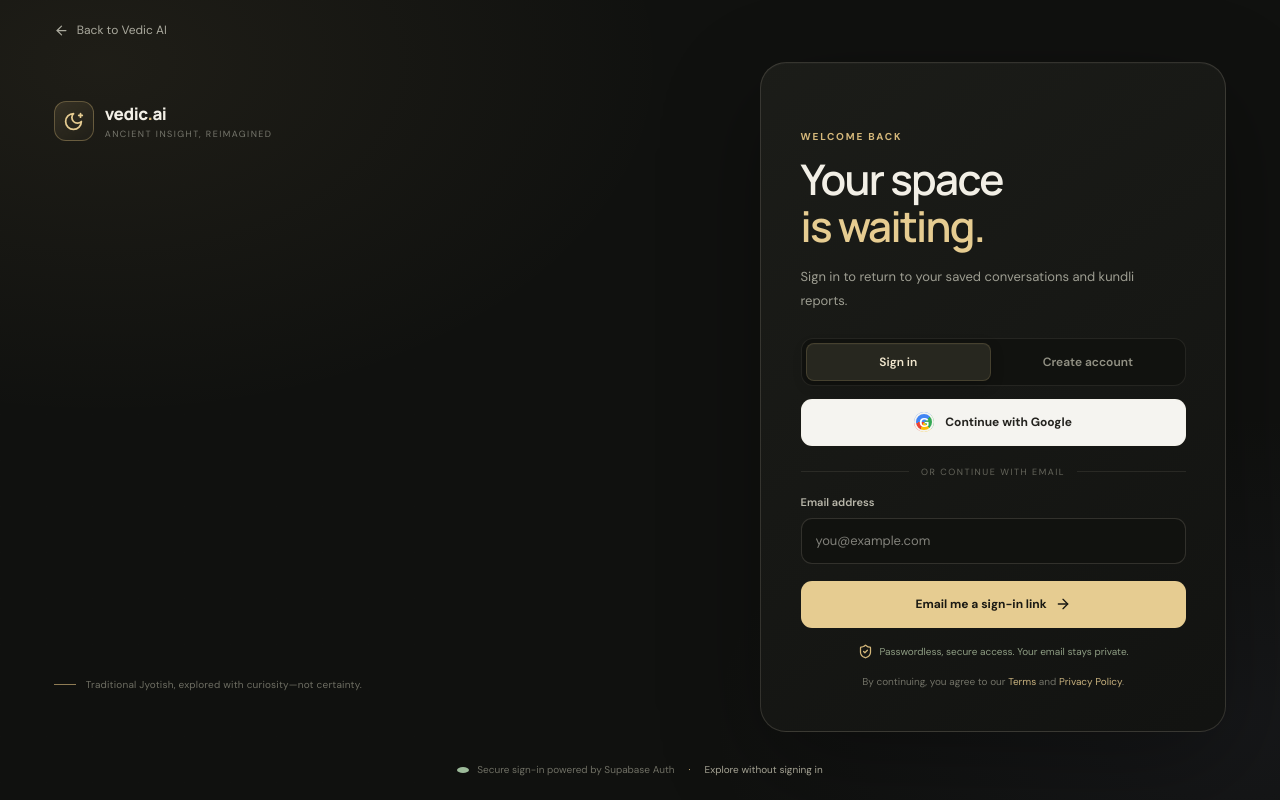
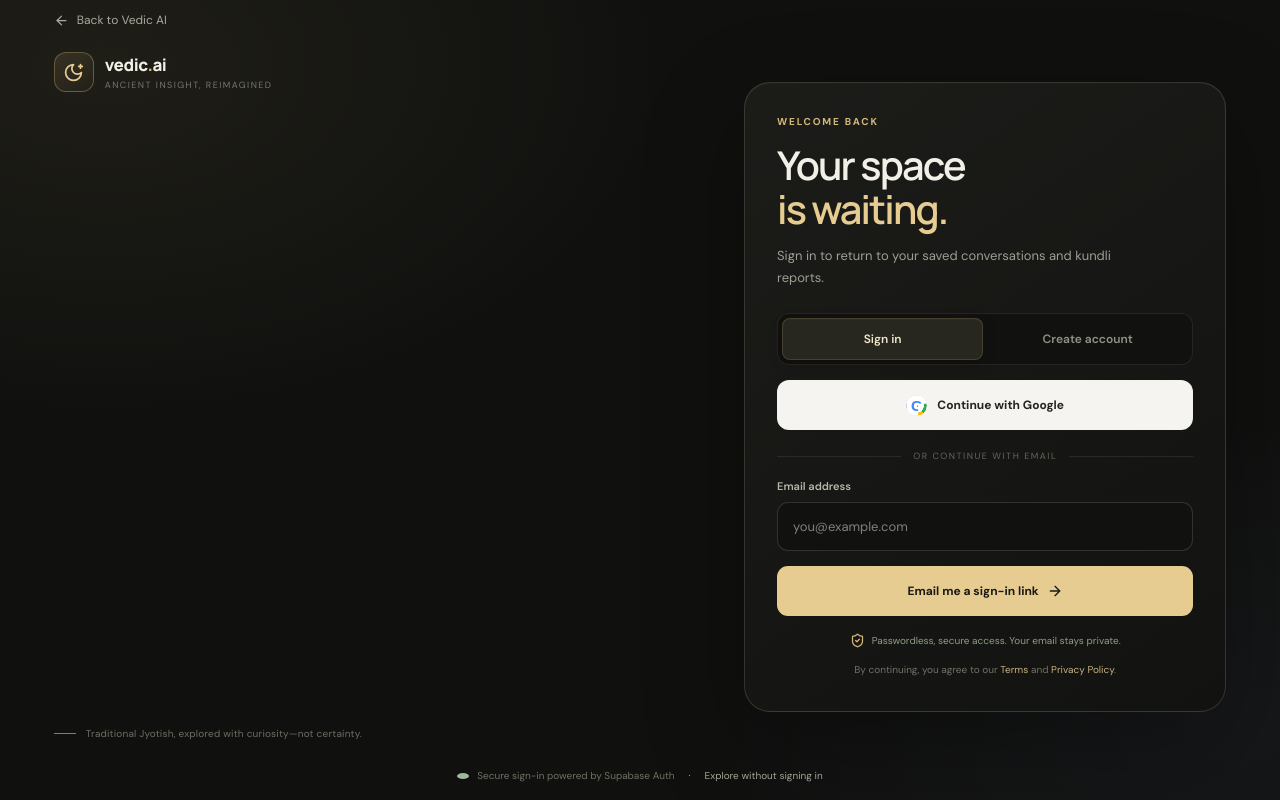
Before and after one commit to Yashpal568/vedic-ai, a Next.js app: page /login in a window 1280 px wide. Built offline with nearby package versions, Linux system fonts and the light colour scheme.

Commit message:
Align authentication layout and refine Google sign-in button

```diff
--- a/app/globals.css
+++ b/app/globals.css
@@ -382,3 +382,60 @@ html{scroll-behavior:smooth;scroll-padding-top:84px}
   .auth-artwork,.auth-artwork-image,.auth-artwork-stars i,.auth-artwork-orbit,.auth-artwork-badge,.auth-artwork-copy,.auth-card-premium{animation:none!important}
   .auth-artwork-image{transform:none}
 }
+
+/* Final auth layout alignment and premium provider mark */
+.auth-shell-premium{padding-top:18px;padding-bottom:14px}
+.auth-shell-premium>.auth-back{margin-bottom:4px}
+.auth-layout{
+  width:min(100%,1490px);
+  flex:1;
+  grid-template-columns:minmax(0,1.14fr) minmax(420px,.86fr);
+  gap:clamp(34px,5vw,76px);
+  padding:18px 0 24px;
+  align-items:stretch;
+}
+.auth-story-visual{height:auto;max-height:none;min-height:0;align-self:stretch;gap:20px}
+.auth-story-visual>.auth-brand{margin:0 0 0 0}
+.auth-artwork{flex:1;min-height:540px}
+.auth-card-premium{align-self:center;width:100%;max-width:510px;padding:clamp(32px,3vw,44px);margin-inline:auto}
+.auth-card-premium .auth-step-label{margin-top:0}
+.auth-card-premium .auth-title{margin-top:15px;font-size:clamp(36px,3.1vw,44px);letter-spacing:-1.8px}
+.auth-card-premium .auth-copy{margin-top:13px;line-height:1.75}
+.auth-mode-switch{margin-top:23px;margin-bottom:15px}
+.auth-mode-switch button{min-height:42px;font-size:12px}
+.auth-google-button{min-height:50px;border-radius:12px;font-size:12px;gap:10px}
+.google-g{position:relative;display:grid;place-items:center;flex:0 0 21px;width:21px;height:21px;border-radius:50%;background:#fff;color:transparent;font-size:0;box-shadow:none}
+.google-g:before{content:"";position:absolute;inset:0;border-radius:50%;background:conic-gradient(from -45deg,#4285f4 0deg 90deg,#34a853 90deg 180deg,#fbbc05 180deg 250deg,#ea4335 250deg 310deg,#4285f4 310deg);mask:radial-gradient(circle,transparent 48%,#000 51%);-webkit-mask:radial-gradient(circle,transparent 48%,#000 51%)}
+.google-g:after{content:"G";position:absolute;inset:0;display:grid;place-items:center;color:#4285f4;font-family:Arial,sans-serif;font-size:15px;font-weight:800;background:#fff;border-radius:50%;clip-path:polygon(0 0,100% 0,100% 43%,56% 43%,56% 100%,0 100%)}
+.auth-card-divider{margin-top:22px;margin-bottom:20px}
+.auth-card-premium .auth-form{gap:12px}
+.auth-card-premium .auth-email-input{min-height:49px;padding:14px 15px}
+.auth-card-premium .auth-submit{min-height:50px}
+.auth-card-premium .auth-privacy{margin-top:17px}
+.auth-card-premium .auth-fineprint{margin-top:13px}
+@media(min-width:801px) and (max-height:850px){
+  .auth-shell-premium{padding-top:12px;padding-bottom:10px}
+  .auth-layout{padding:12px 0;gap:clamp(28px,4vw,60px)}
+  .auth-artwork{min-height:430px}
+  .auth-artwork-copy{padding:clamp(25px,3vw,40px)}
+  .auth-artwork-copy .auth-story-title{font-size:clamp(40px,4vw,58px)}
+  .auth-artwork-copy .auth-story-copy{margin-top:14px}
+  .auth-artwork-note{margin-top:20px}
+  .auth-card-premium{padding:clamp(27px,2.5vw,36px)}
+}
+@media(max-width:1100px) and (min-width:801px){
+  .auth-shell-premium{padding-inline:24px}
+  .auth-layout{grid-template-columns:minmax(0,1fr) minmax(370px,.9fr);gap:28px}
+  .auth-artwork-copy{padding:28px}
+  .auth-artwork-copy .auth-story-title{font-size:clamp(40px,4.5vw,54px)}
+  .auth-card-premium{padding:28px}
+}
+@media(max-width:800px){
+  .auth-shell-premium{padding:18px 18px 14px}
+  .auth-layout{flex:1;align-items:center;grid-template-columns:minmax(0,1fr);gap:0;padding:22px 0}
+  .auth-card-premium{width:100%;max-width:500px;padding:clamp(25px,6vw,36px)}
+  .auth-card-premium .auth-step-label{margin-top:0}
+}
+@media(prefers-reduced-motion:reduce){
+  .auth-google-button:before{display:none}
+}
```
